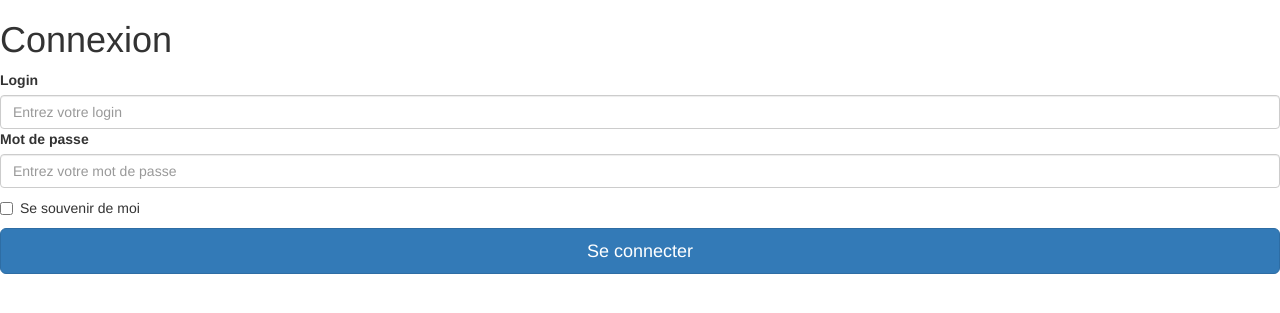
After one commit to JuMANocta/2023_CapEvEcorP_FLASK, a Flask app: page /connexion in a window 1280 px wide. The commit adds this page. Shown: the top 313 px of the page. Run offline with Flask 3, Linux system fonts and the light colour scheme; parts of the project's set-up code (start-up, migrations or seed data) failed here and were passed over; some libraries are stand-ins or nearby versions.

Commit message:
ajout d'un formulaire de connexion

```diff
--- a/app.py
+++ b/app.py
@@ -1,8 +1,12 @@
-from flask import Flask, render_template, redirect, abort, jsonify, url_for, request, send_from_directory
+from flask import Flask, render_template, redirect, abort, jsonify, url_for, request, send_from_directory, flash
 from flask_bootstrap import Bootstrap
 from models.utilisateur import Utilisateur, db_utilisateur
 from models.quiz import Quiz, db_quiz
 from models.quiz_new_form import QuizNewForm
+from models.connexion_form import ConnexionForm
+from flask_login import LoginManager, UserMixin, login_user, logout_user, current_user, login_required
+from werkzeug.security import generate_password_hash
+
 
 app = Flask(__name__, static_folder='static')
 app.config.from_pyfile('config.py')
@@ -15,7 +19,13 @@ with app.app_context():
     db_utilisateur.create_all()
     db_quiz.create_all()
 
+login_manager = LoginManager()
+login_manager.init_app(app)
+login_manager.login_view = 'connexion'
+login_manager.login_message = 'Veuillez vous connecter pour accéder à cette page'
+
 @app.route('/')
+@login_required
 def index():
     return render_template('index.html')
 
@@ -55,9 +65,10 @@ def json():
     data = {'key': 'value', 'key2': 'value2', 'key3': 'value3'}
     return jsonify(data)
 
-@app.route('/setutilisateur/<nom>/<mot_de_passe>/<role>')
-def utilisateur(nom, mot_de_passe, role):
-    utilisateur = Utilisateur(nom=nom, mot_de_passe=mot_de_passe, role=role)
+@app.route('/setutilisateur/<nom>/<mot_de_passe>/<email>/<role>')
+def utilisateur(nom, mot_de_passe,email, role):
+    mot_de_passe_hache = generate_password_hash(mot_de_passe)
+    utilisateur = Utilisateur(nom=nom, mot_de_passe=mot_de_passe_hache, email=email,role=role)
     db_utilisateur.session.add(utilisateur)
     db_utilisateur.session.commit()
     return 'Utilisateur ajouté'
@@ -70,7 +81,7 @@ def get_utilisateur(id):
 @app.route('/getallutilisateurs')
 def get_all_utilisateurs():
     utilisateurs = Utilisateur.query.all()
-    return f'Utilisateurs {[(utilisateur.nom, utilisateur.mot_de_passe, utilisateur.role) for utilisateur in utilisateurs]}'
+    return f'Utilisateurs {[(utilisateur.nom, utilisateur.mot_de_passe, utilisateur.email, utilisateur.role) for utilisateur in utilisateurs]}'
 
 @app.route('/htmlutilisateurs')
 def html_utilisateurs():
@@ -122,9 +133,31 @@ def quiz_delete(id):
     db_quiz.session.commit()
     return redirect(url_for('quiz'))
 
-# @app.route('/img/<path:path>')
-# def send_img(path):
-#     return send_from_directory('static/img', path)
+@app.route('/connexion', methods=['GET', 'POST'])
+def connexion():
+    if current_user.is_authenticated:
+        return redirect(url_for('index'))
+
+    form = ConnexionForm()
+    if form.validate_on_submit():
+        utilisateur = Utilisateur.query.filter_by(nom=form.login.data).first()
+        if utilisateur is None or not utilisateur.check_password(form.mot_de_passe.data):
+            flash('Email ou mot de passe invalide')
+            return redirect(url_for('connexion'))
+
+        login_user(utilisateur, remember=form.remember_me.data)
+        return redirect(url_for('index'))
+
+    return render_template('connexion/connexion.html', form=form)
+
+@app.route('/deconnexion')
+def deconnexion():
+    logout_user()
+    return redirect(url_for('index'))
+
+@login_manager.user_loader
+def load_user(id):
+    return Utilisateur.query.get(int(id))
 
 if __name__ == '__main__':
-    app.run()
+    app.run(debug=True)
--- /dev/null
+++ b/models/connexion_form.py
@@ -0,0 +1,10 @@
+from flask_wtf import FlaskForm
+from wtforms import StringField, PasswordField, BooleanField, SubmitField
+from wtforms.validators import DataRequired, Email
+
+
+class ConnexionForm(FlaskForm):
+    login = StringField('Login', validators=[DataRequired()])
+    mot_de_passe = PasswordField('Mot de passe', validators=[DataRequired()])
+    remember_me = BooleanField('Se souvenir de moi')
+    submit = SubmitField('Se connecter')
--- a/requirements.txt
+++ b/requirements.txt
@@ -1,3 +1,4 @@
+autopep8==2.0.1
 click==8.1.3
 colorama==0.4.6
 cssbeautifier==1.14.7
@@ -17,6 +18,7 @@ Jinja2==3.1.2
 jsbeautifier==1.14.7
 MarkupSafe==2.1.2
 pathspec==0.10.3
+pycodestyle==2.10.0
 PyYAML==6.0
 regex==2022.10.31
 six==1.16.0
--- /dev/null
+++ b/templates/connexion/connexion.html
@@ -0,0 +1,19 @@
+{% extends "bootstrap/base.html" %}
+{% block html_attribs %} lang="fr"{% endblock html_attribs %}
+{% block title %}Connexion{% endblock title %}
+{% block content %}
+    <h1>Connexion</h1>
+    <form method="post" action="{{ url_for('connexion') }}" class="form-signin">
+        {{ form.hidden_tag() }}
+        <label for="{{ form.login.id }}">Login</label>
+        {{ form.login(class="form-control", placeholder="Entrez votre login") }}
+        <label for="{{ form.mot_de_passe.id }}">Mot de passe</label>
+        {{ form.mot_de_passe(class="form-control", placeholder="Entrez votre mot de passe") }}
+        <div class="checkbox mb-3">
+            <label>
+                {{ form.remember_me() }} Se souvenir de moi
+            </label>
+        </div>
+        {{ form.submit(class="btn btn-lg btn-primary btn-block", type="submit") }}
+    </form>
+{% endblock content %}
--- a/templates/utilisateurs.html
+++ b/templates/utilisateurs.html
@@ -1,6 +1,6 @@
 {% extends "bootstrap/base.html" %}
 {% block html_attribs %} lang="fr"{% endblock html_attribs %}
-{% block title %}Liste des utilisateurs{% endblock %}
+{% block title %}Liste des utilisateurs{% endblock title %}
 
 {% block content %}
 <h1>Liste des utilisateurs</h1>
@@ -10,6 +10,7 @@
             <th>ID</th>
             <th>Nom d'utilisateur</th>
             <th>Mot de passe</th>
+            <th>E-mail</th>
             <th>Role</th>
         </tr>
     </thead>
@@ -19,9 +20,10 @@
             <td>{{ utilisateur.id }}</td>
             <td>{{ utilisateur.nom }}</td>
             <td>{{ utilisateur.mot_de_passe }}</td>
+            <td>{{ utilisateur.email }}</td>
             <td>{{ utilisateur.role }}</td>
         </tr>
         {% endfor %}
     </tbody>
 </table>
-{% endblock %}
+{% endblock content %}
```
Also changed, not shown: models/utilisateur.py (+17 -0 lines), templates/bootstrap.html (+4 -4 lines).
